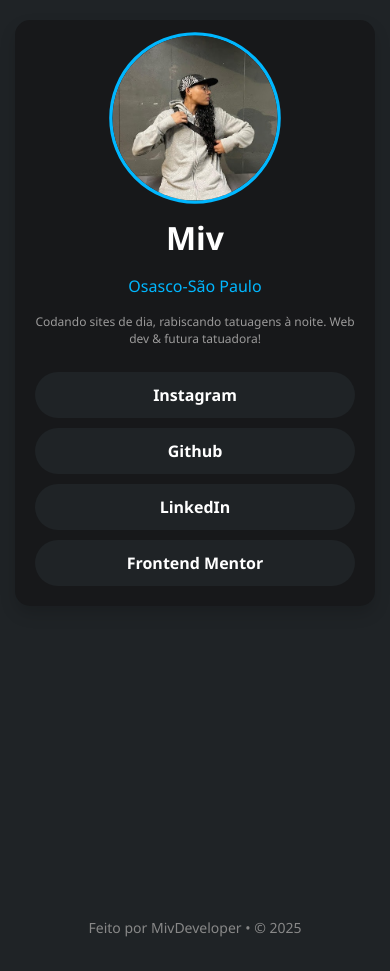
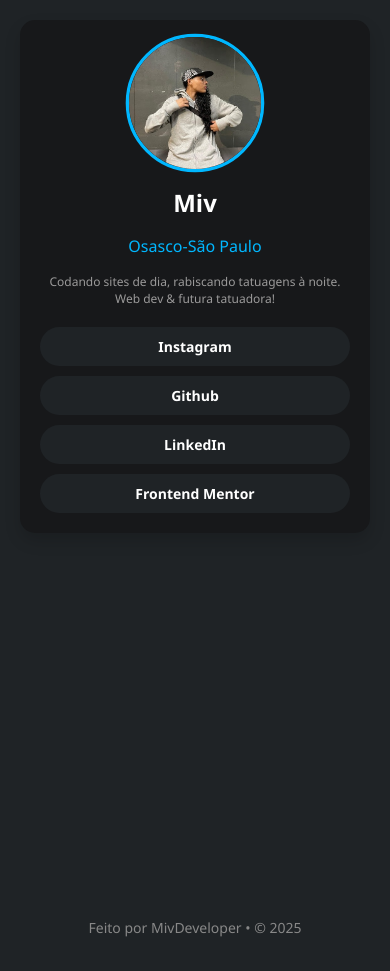
Before and after one commit to mivdeveloper/profile-links, a plain HTML site: page index.html in a window 390 px wide. Drawn offline with Linux system fonts and the light colour scheme.

Commit message:
alteração responsividade

```diff
--- a/style.css
+++ b/style.css
@@ -1,4 +1,4 @@
-html,body {
+html, body {
   font-family: 'Segoe UI', Tahoma, Geneva, Verdana, sans-serif;
   background: #1F2326;
   height: 100%;
@@ -19,7 +19,9 @@ html,body {
   border-radius: 15px;
   text-align: center;
   width: 320px;
+  max-width: 90vw;  /* Permite diminuir a largura em telas pequenas */
   box-shadow: 0 8px 16px rgba(0,0,0,0.15);
+  box-sizing: border-box;
 }
 
 .img-profile {
@@ -43,14 +45,15 @@ h1 {
 }
 
 .localization {
-    color: #00b7ff;
-
- }
+  color: #00b7ff;
+}
 
 .description {
   color: #9b9a9a;
   font-size: 14px;
   margin-bottom: 25px;
+  padding: 0 10px; /* Pequeno padding para não encostar nas bordas */
+  box-sizing: border-box;
 }
 
 .links {
@@ -61,30 +64,20 @@ h1 {
 
 .links .btn {
   padding: 12px 20px;
-  border-radius: 50px; /* Borda bem arredondada */
+  border-radius: 50px;
   text-decoration: none;
   font-weight: 600;
   color: white;
-  background-color: #1F2326; /* Cor padrão de fundo (pode mudar) */
+  background-color: #1F2326;
   transition: background-color 0.3s ease;
-  width: 100%; /* Ocupa toda a largura do container */
+  width: 100%;
   box-sizing: border-box;
   text-align: center;
 }
 
-
-.instagram:hover {
-  background: #4d4d4d;
-}
-
-.github:hover {
-  background: #4d4d4d;
-}
-
-.linkedin:hover {
-  background: #4d4d4d;
-}
-
+.instagram:hover,
+.github:hover,
+.linkedin:hover,
 .frontendmentor:hover {
   background: #4d4d4d;
 }
@@ -97,11 +90,31 @@ h1 {
   padding: 20px 0;
 }
 
+/* Media queries para telas pequenas */
 @media (max-width: 600px) {
   .container {
-    padding: 20px; /* Menos padding em telas pequenas */
+    padding: 20px;
+    width: 100%;  /* Ocupa 100% da largura disponível */
+    max-width: 100vw;
   }
+
+  .img-profile {
+    width: 120px;  /* Reduz o tamanho da imagem */
+    height: 120px;
+  }
+
   .description {
-    font-size: 12px; /* Texto menor em telas pequenas */
+    font-size: 12px;
+    margin-bottom: 20px;
+    padding: 0 5px;
+  }
+
+  h1 {
+    font-size: 1.5rem;
+  }
+
+  .links .btn {
+    font-size: 14px;
+    padding: 10px 16px;
   }
 }
```
Also changed, not shown: index.html (line endings or trailing spaces).
